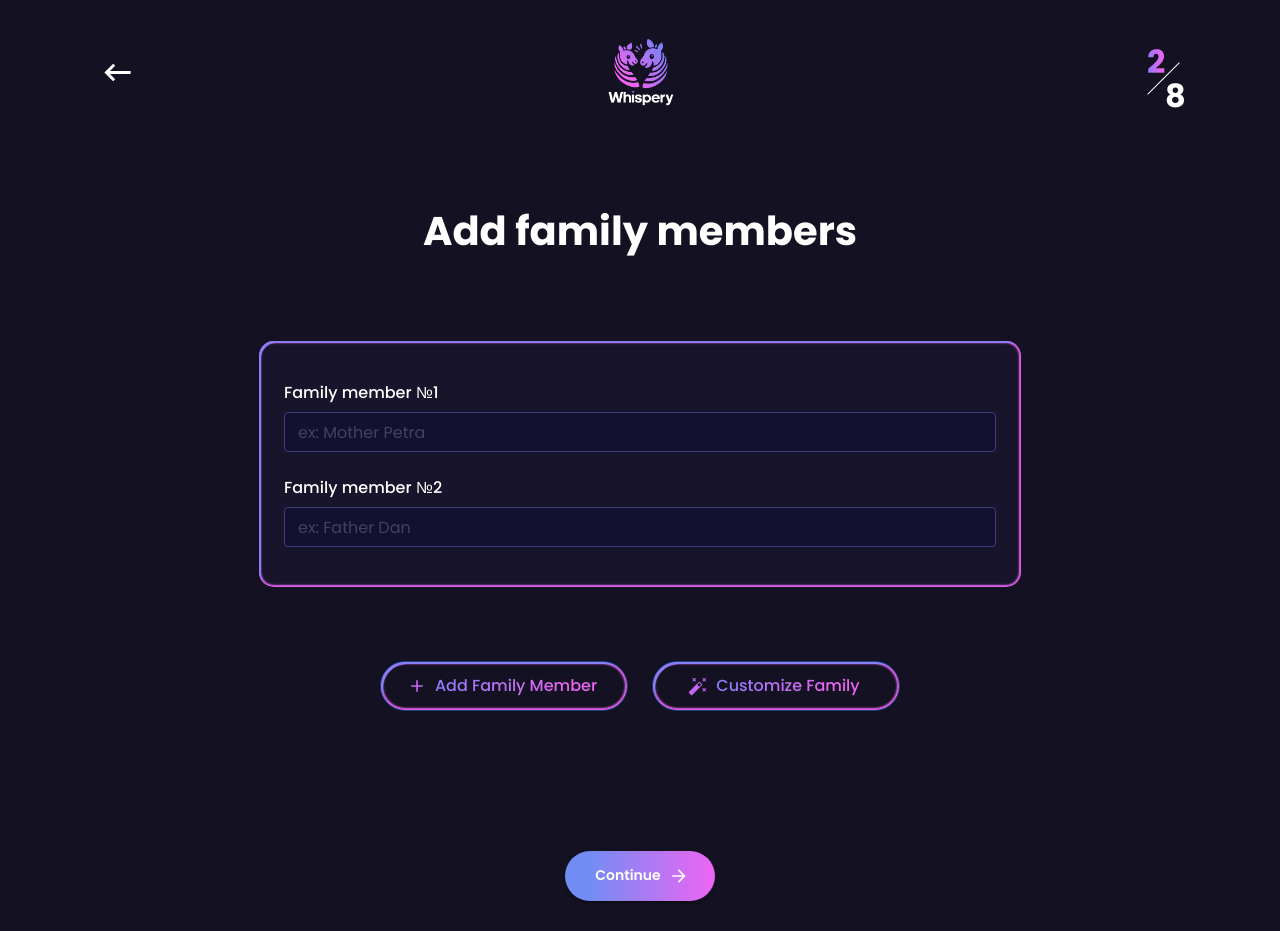
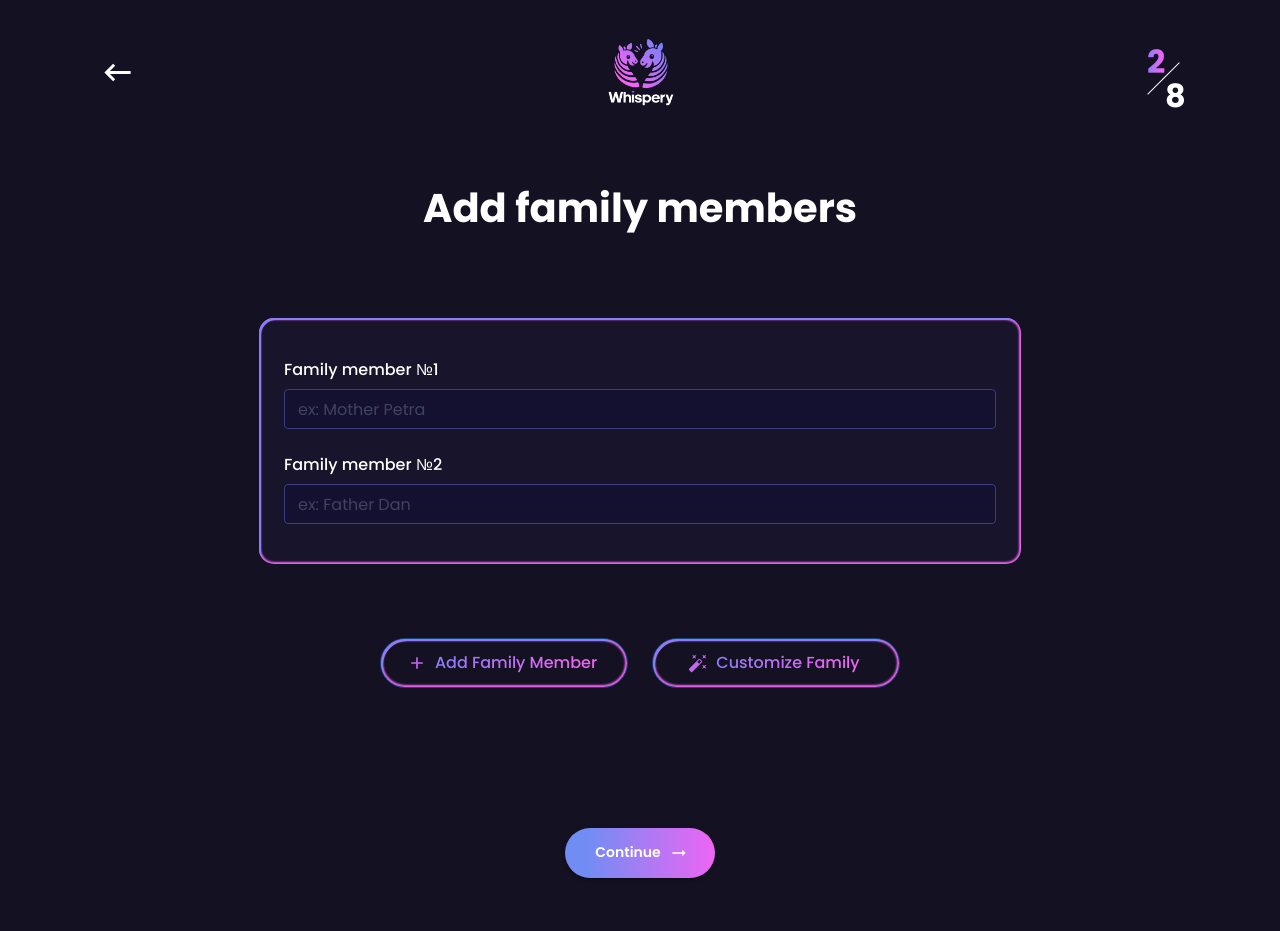
Before and after one commit to ZeenatLawal/whispery, a React (Create React App) app: page /members in a window 1280 px wide. After the commit the page ends 908 px from the top, so only its background shows below. Built offline with nearby package versions, Linux system fonts and the light colour scheme.

Commit message:
Adjust container styling

```diff
--- a/src/Pages/BookOwner.js
+++ b/src/Pages/BookOwner.js
@@ -12,10 +12,7 @@ export function BookOwner() {
 
   return (
     <Header number={1} path="/">
-      <Grid
-        container
-        width={{ xs: "calc(100vw - 50px)", md: "calc(100vw - 200px)" }}
-      >
+      <>
         <Grid item xs={12} textAlign="center">
           <Typography
             style={{ fontWeight: 700 }}
@@ -29,7 +26,7 @@ export function BookOwner() {
           item
           container
           xs={12}
-          marginTop={{ xs: "65px", md: "80px" }}
+          marginTop={{ xs: "45px", md: "80px" }}
           alignItems="center"
         >
           <Grid item xs={12} md={6}>
@@ -59,7 +56,7 @@ export function BookOwner() {
             </div>
           </Grid>
         </Grid>
-      </Grid>
+      </>
 
       <Grid
         container
--- a/src/Pages/FamilyMembers.js
+++ b/src/Pages/FamilyMembers.js
@@ -17,10 +17,7 @@ export function FamilyMembers() {
 
   return (
     <Header number={2} path="/">
-      <Grid
-        container
-        width={{ xs: "calc(100vw - 25px)", md: "calc(100vw - 200px)" }}
-      >
+      <>
         <Grid item xs={12} textAlign="center">
           <Typography
             style={{ fontWeight: 700 }}
@@ -34,7 +31,7 @@ export function FamilyMembers() {
           item
           container
           xs={12}
-          marginTop={{ xs: "65px", md: "80px" }}
+          marginTop={{ xs: "45px", md: "80px" }}
           alignItems="center"
         >
           <Grid container justifyContent="center">
@@ -94,7 +91,7 @@ export function FamilyMembers() {
             </Grid>
           </Grid>
         </Grid>
-      </Grid>
+      </>
 
       <Grid
         container
--- a/src/components/ContinueButton.js
+++ b/src/components/ContinueButton.js
@@ -1,6 +1,6 @@
 import { Button } from "@mui/material";
 import { useNavigate } from "react-router-dom";
-import ArrowForwardIcon from "@mui/icons-material/ArrowForward";
+import ArrowRightAltIcon from "@mui/icons-material/ArrowRightAlt";
 
 export function ContinueButton({ path }) {
   const navigate = useNavigate();
@@ -15,7 +15,7 @@ export function ContinueButton({ path }) {
         padding: "10px 30px",
         background: "linear-gradient(90deg, #718DF4 14.67%, #ED65F3 100%)",
       }}
-      endIcon={<ArrowForwardIcon />}
+      endIcon={<ArrowRightAltIcon fontSize="large" />}
       onClick={() => {
         navigate(path);
       }}
--- a/src/components/Header.js
+++ b/src/components/Header.js
@@ -7,6 +7,7 @@ import {
   useMediaQuery,
   useTheme,
   IconButton,
+  Grid,
 } from "@mui/material";
 import { useNavigate } from "react-router-dom";
 import Logo from "../images/Logo.png";
@@ -96,15 +97,15 @@ export function Header({ number, children, path }) {
         </Toolbar>
       </AppBar>
 
-      <div
-        style={{
-          paddingTop: isSmallScreen ? "90px" : "120px",
-          minHeight: `calc(100vh - ${isSmallScreen ? 107 : 121}px)`,
-          margin: "81px auto 30px",
-        }}
+      <Grid
+        container
+        width={{ xs: "calc(100vw - 50px)", md: "calc(100vw - 200px)" }}
+        minHeight={{ xs: "calc(100vh - 107px)", md: "calc(100vh - 121px)" }}
+        paddingTop={{ xs: "45px", md: "70px" }}
+        margin="108px auto 30px"
       >
         {children}
-      </div>
+      </Grid>
     </Box>
   );
 }
```
